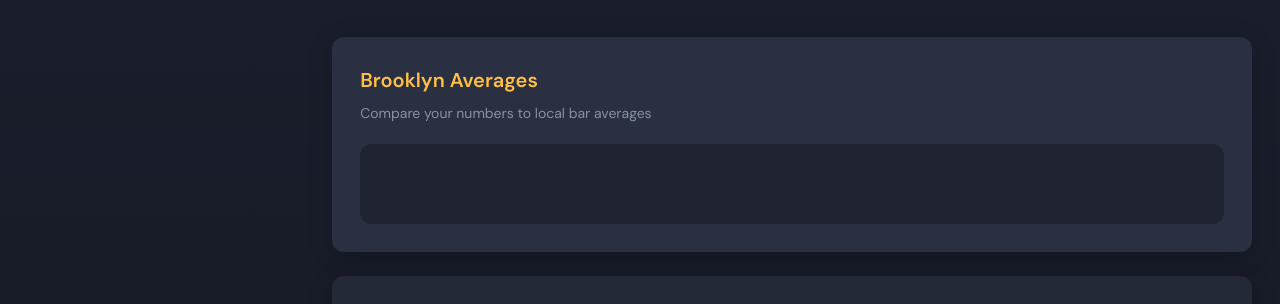
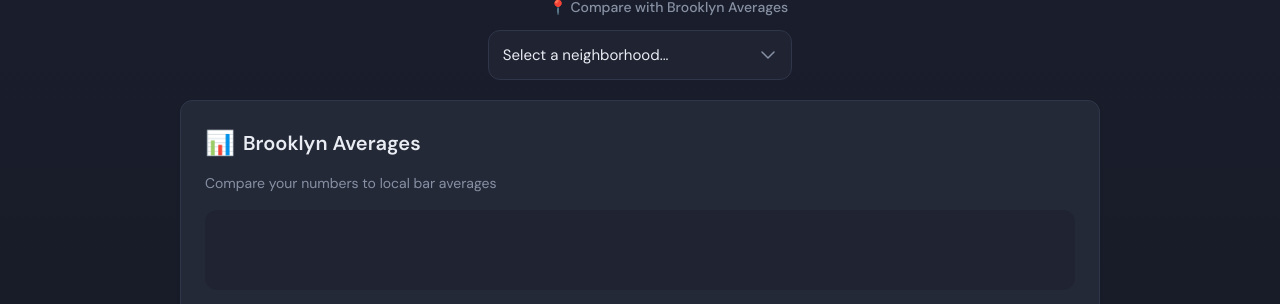
Before and after one commit to LubaKaper/BarBreakdownColculator, a plain HTML site: page index.html in a window 1280 px wide. Shown: the top 304 px of the page. Drawn offline with Linux system fonts and the light colour scheme.

Commit message:
fixed padding. And css file

```diff
--- a/css/styles.css
+++ b/css/styles.css
@@ -1,3 +1,28 @@
+/* CSS Variables */
+:root {
+  /* Colors */
+  --bg: #1a1e2c;
+  --card: #242938;
+  --card-light: #2a3042;
+  --text: #e9ecf2;
+  --muted: #8791a3;
+  --accent: #ffc043;
+  --accent-hover: #ffcf70;
+  --success: #4ade80;
+  --warning: #fbbf24;
+  --danger: #f87171;
+  --input-bg: #1f2332;
+  --input-border: #2f3649;
+  --surface-2: #242938;
+  --border-color: #2f3649;
+
+  /* Measurements */
+  --radius: 12px;
+  --card-shadow: 0 4px 24px rgba(0,0,0,0.2);
+  --transition: all 0.2s ease;
+}
+
+/* Animations */
 @keyframes drift {
   0% { transform: translate(0, 0); }
   50% { transform: translate(-5px, -5px); }
@@ -15,44 +40,35 @@
   100% { opacity: 1; transform: translateY(0); }
 }
 
-:root{
-  /* Core colors */
-  --bg:#1a1e2c;
-  --card:#242938;
-  --card-light:#2a3042;
-  --text:#e9ecf2;
-  --muted:#8791a3;
-  --accent:#ffc043;
-  --accent-hover:#ffcf70;
-  --success:#4ade80;
-  --warning:#fbbf24;
-  --danger:#f87171;
-  --input-bg:#1f2332;
-  --input-border:#2f3649;
-
-  /* Measurements */
-  --radius:12px;
-  --card-shadow: 0 4px 24px rgba(0,0,0,0.2);
-  --transition: all 0.2s ease;
-
-  font-family: 'DM Sans', system-ui, -apple-system, "Segoe UI", Roboto, Arial;
+/* Base styles */
+html {
+  scroll-behavior: smooth;
+  overscroll-behavior: none;
+  height: 100%;
+  margin: 0;
 }
 
-html,body{
-  height:100%;
-  margin:0;
-  background:var(--bg);
-  overscroll-behavior-y: none;
+body {
+  font-family: 'DM Sans', system-ui, -apple-system, "Segoe UI", Roboto, Arial;
+  background: var(--bg);
+  color: var(--text);
+  min-height: 100vh;
+  height: 100%;
+  overflow-y: auto;
+  overscroll-behavior: none;
+  margin: 0;
+  padding: 0;
+  display: flex;
+  flex-direction: column;
 }
-
-body{
-  background:linear-gradient(180deg, var(--bg) 0%, #141722 100%);
-  color:var(--text);
-  display:flex;
-  align-items:center;
-  justify-content:center;
-  padding:24px;
-  line-height:1.5;
+body {
+  background: linear-gradient(180deg, var(--bg) 0%, #141722 100%);
+  color: var(--text);
+  display: flex;
+  align-items: center;
+  justify-content: center;
+  padding: 24px;
+  line-height: 1.5;
 }
 
 .container {
@@ -366,6 +382,66 @@ button:active{
   content:'⚠️';
 }
 
+/* Neighborhood styles */
+.neighborhood-select {
+  margin-left: auto;
+  display: flex;
+  flex-direction: column;
+  align-items: flex-end;
+  gap: 4px;
+}
+
+.neighborhood-label {
+  font-size: 14px;
+  color: var(--muted);
+  margin-right: 4px;
+}
+
+.neighborhood-select select {
+  min-width: 200px;
+  padding: 8px 12px;
+  border-radius: 8px;
+  background: var(--card-light);
+  border: 1px solid var(--input-border);
+  color: var(--text);
+  font-size: 14px;
+  cursor: pointer;
+  transition: all 0.2s ease;
+}
+
+.neighborhood-select select:hover {
+  border-color: var(--accent);
+}
+
+.neighborhood-card {
+  background: var(--card);
+  border-radius: 12px;
+  padding: 24px;
+  margin-bottom: 24px;
+  box-shadow: 0 2px 4px rgba(0,0,0,0.05);
+  border: 1px solid var(--input-border);
+}
+
+.neighborhood-card h2 {
+  display: flex;
+  align-items: center;
+  gap: 8px;
+  margin-bottom: 12px;
+  color: var(--text);
+}
+
+.neighborhood-card h2::before {
+  content: '📊';
+  font-size: 1.2em;
+}
+
+.neighborhood-card p {
+  color: var(--muted);
+  font-size: 14px;
+  margin-bottom: 16px;
+}
+
+/* Responsive styles */
 @media (max-width:640px){
   body{
     padding:16px
@@ -403,28 +479,6 @@ button:active{
   }
 }
 
-@keyframes reveal {
-  0% { opacity: 0; transform: translateY(10px); }
-  100% { opacity: 1; transform: translateY(0); }
-}
-
-.metric-value {
-  opacity: 0;
-  transform: translateY(10px);
-  transition: opacity 0.3s ease, transform 0.3s ease;
-}
-
-.metric-value.reveal {
-  opacity: 1;
-  transform: translateY(0);
-  animation: reveal 0.5s ease forwards;
-}
-
-/* Add to the result-card.visible class */
-.result-card.visible {
-  animation: softPulse 0.5s ease-out;
-}
-
 /* Add reduced motion support */
 @media (prefers-reduced-motion: reduce) {
   .metric-value,
--- a/index.html
+++ b/index.html
@@ -20,6 +20,7 @@
     <div class="toolbar-row">
       <h1>Bar Break-Even Calculator</h1>
       <div class="neighborhood-select">
+        <label for="neighborhoodSelect" class="neighborhood-label">📍 Compare with Brooklyn Averages</label>
         <select id="neighborhoodSelect" aria-label="Select a Brooklyn neighborhood to see average bar costs">
           <option value="" disabled selected>Select a neighborhood...</option>
         </select>
```
